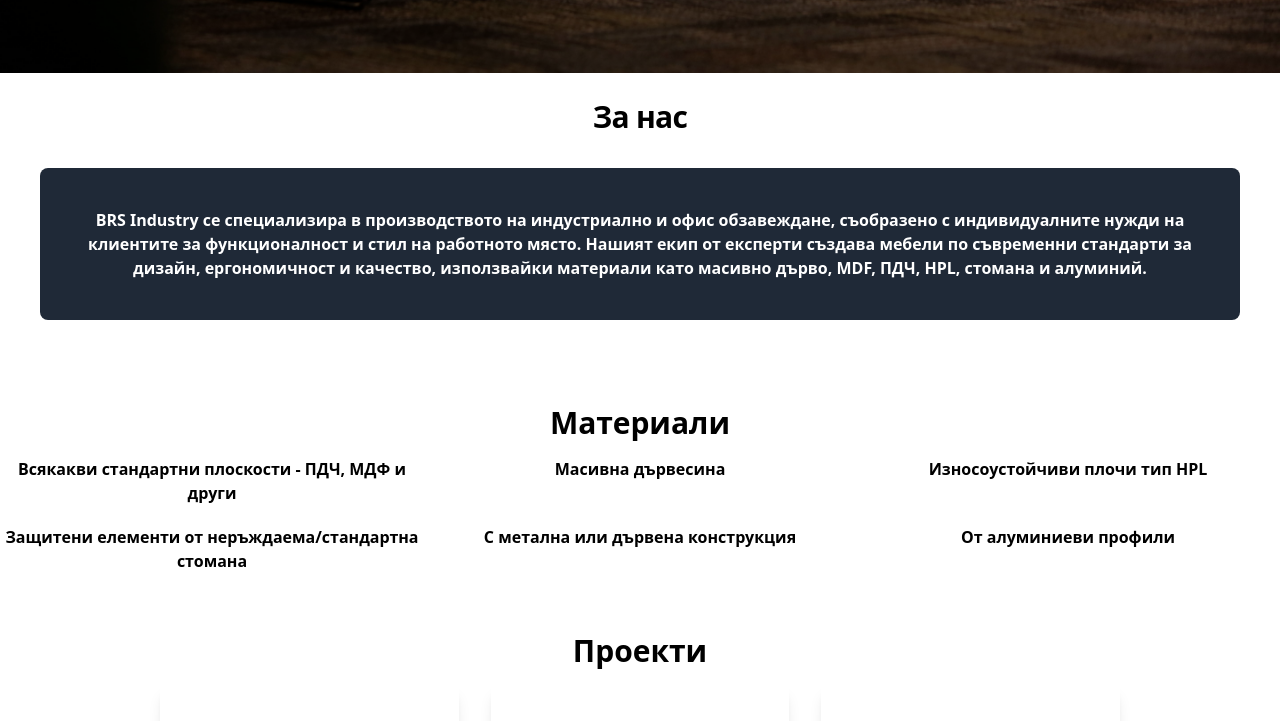
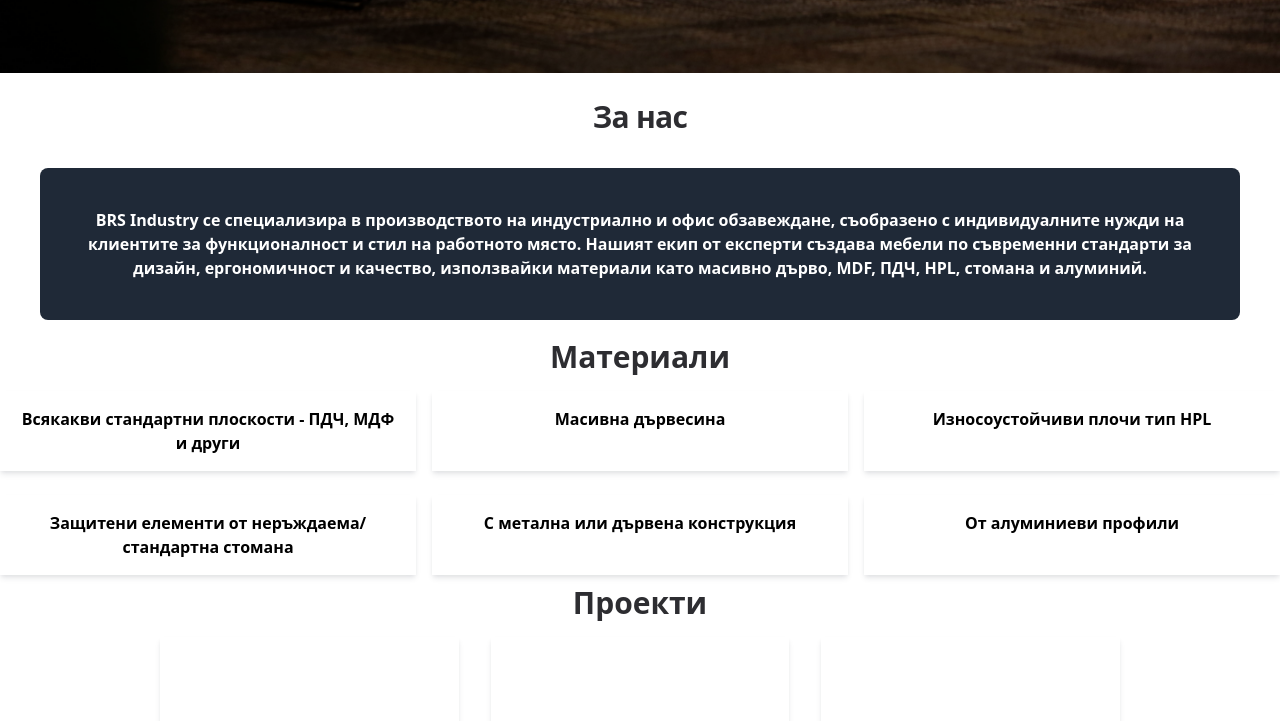
Before and after one commit to Miroslav03/BRS-Industry-Web-App, a React (Vite) app in the folder client/: page / in a window 1280 px wide. Shown: the part 732-1453 px from the top of the page. Built offline with nearby package versions, Linux system fonts and the light colour scheme.

Commit message:
Fix material section

```diff
--- a/client/src/pages/CompanyInfo.jsx
+++ b/client/src/pages/CompanyInfo.jsx
@@ -1,7 +1,7 @@
 export default function CompanyInfo() {
     return (
         <section className="flex flex-col items-center justify-center h-[17rem] px-10">
-            <h2 className="mb-8 text-3xl font-semibold leading-tight tracking-tight text-center">
+            <h2 className="mb-8 text-3xl font-bold leading-tight tracking-tight text-center text-[#2d2d31]">
                 За нас
             </h2>
             <p className="text-center bg-[#1f2937] rounded-lg p-10 text-white font-semibold">
--- a/client/src/pages/Materials.jsx
+++ b/client/src/pages/Materials.jsx
@@ -1,44 +1,40 @@
 export default function Materials() {
     return (
-        <section className="flex flex-col items-center justify-center h-[17rem] ">
-            <h2 className="text-3xl font-bold text-center  py-4">Материали</h2>
-            <div class="grid grid-cols-3 gap-x-1 gap-y-5 text-center">
-                <div>
-                    <p class="text-[1rem]">
-                        <p className="font-semibold">
-                            Всякакви стандартни плоскости - ПДЧ, МДФ и други
-                        </p>
+        <section className="flex flex-col items-center justify-center h-[14rem] ">
+            <h2 className="text-3xl font-bold text-center  pb-4 text-[#2d2d31]">
+                Материали
+            </h2>
+            <div className="grid grid-cols-3 gap-x-4 gap-y-6 text-center">
+                <div className="shadow-custom-md p-4">
+                    {" "}
+                    {/* Add padding for better visual spacing */}
+                    <p className="text-[1rem] font-semibold">
+                        Всякакви стандартни плоскости - ПДЧ, МДФ и други
                     </p>
                 </div>
-                <div>
-                    <p class="text-[1rem]">
-                        <p className="font-semibold">Масивна дървесина</p>
+                <div className="shadow-custom-md p-4">
+                    <p className="text-[1rem] font-semibold">
+                        Масивна дървесина
                     </p>
                 </div>
-                <div>
-                    <p class="text-[1rem]">
-                        <p className="font-semibold">
-                            Износоустойчиви плочи тип HPL
-                        </p>
+                <div className="shadow-custom-md p-4">
+                    <p className="text-[1rem] font-semibold">
+                        Износоустойчиви плочи тип HPL
                     </p>
                 </div>
-                <div>
-                    <p class="text-[1rem]">
-                        <p className="font-semibold">
-                            Защитени елементи от неръждаема/стандартна стомана
-                        </p>
+                <div className="shadow-custom-md p-4">
+                    <p className="text-[1rem] font-semibold">
+                        Защитени елементи от неръждаема/стандартна стомана
                     </p>
                 </div>
-                <div>
-                    <p class="text-[1rem]">
-                        <p className="font-semibold">
-                            С метална или дървена конструкция
-                        </p>
+                <div className="shadow-custom-md p-4">
+                    <p className="text-[1rem] font-semibold">
+                        С метална или дървена конструкция
                     </p>
                 </div>
-                <div>
-                    <p class="text-[1rem]">
-                        <p className="font-semibold">От алуминиеви профили</p>
+                <div className="shadow-custom-md p-4">
+                    <p className="text-[1rem] font-semibold">
+                        От алуминиеви профили
                     </p>
                 </div>
             </div>
--- a/client/src/pages/Projects.jsx
+++ b/client/src/pages/Projects.jsx
@@ -87,14 +87,16 @@ export default function Projects() {
 
     return (
         <div className="px-4 md:px-20 lg:px-40">
-            <h2 className="text-3xl font-bold text-center  py-4">Проекти</h2>
+            <h2 className="text-3xl font-bold text-center  py-4 text-[#2d2d31]">
+                Проекти
+            </h2>
             <div className="grid grid-cols-1 md:grid-cols-3 gap-8 justify-center">
                 {data.map((item, index) => (
                     <figure
                         key={index}
-                        className="shadow-lg rounded-lg w-90 mx-auto flex flex-col h-full"
+                        className="shadow-custom-md rounded-sm w-90 mx-auto flex flex-col h-full" // Use shadow-custom-md class here
                     >
-                        <div className="flex-1 flex items-center justify-center h-64 min-h-[300px] overflow-hidden ">
+                        <div className="flex-1 flex items-center justify-center h-64 min-h-[300px] overflow-hidden">
                             <img
                                 className="object-contain w-full max-h-full"
                                 src={item.image}
--- a/client/tailwind.config.js
+++ b/client/tailwind.config.js
@@ -18,6 +18,10 @@ export default {
         backgroundImage: {
             "main-background": "url('./images/hero-background.jpg')",
         },
+        boxShadow: {
+            "custom-md":
+                "0 4px 6px -1px rgba(31, 41, 55, 0.1), 0 2px 4px -1px rgba(31, 41, 55, 0.06)", // Adjust opacity for effect
+        },
     },
     plugins: [],
 };
```
